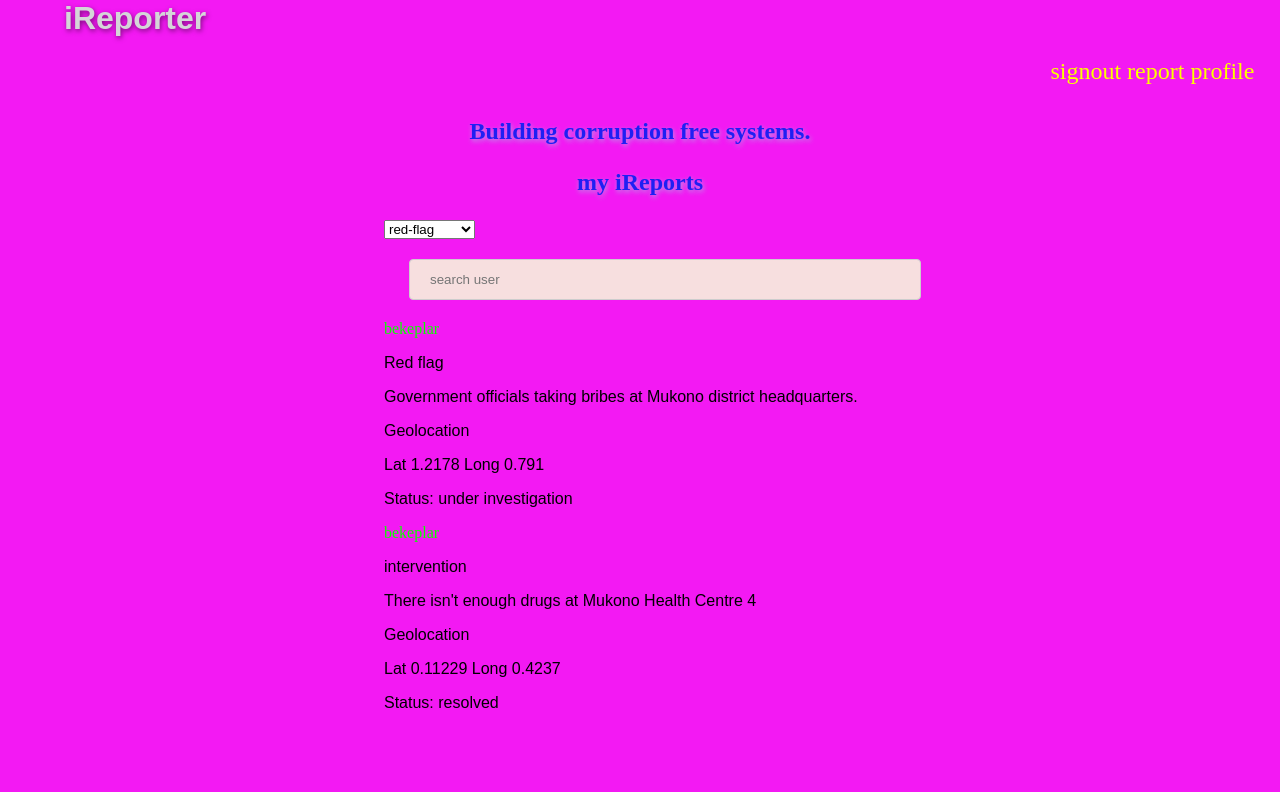
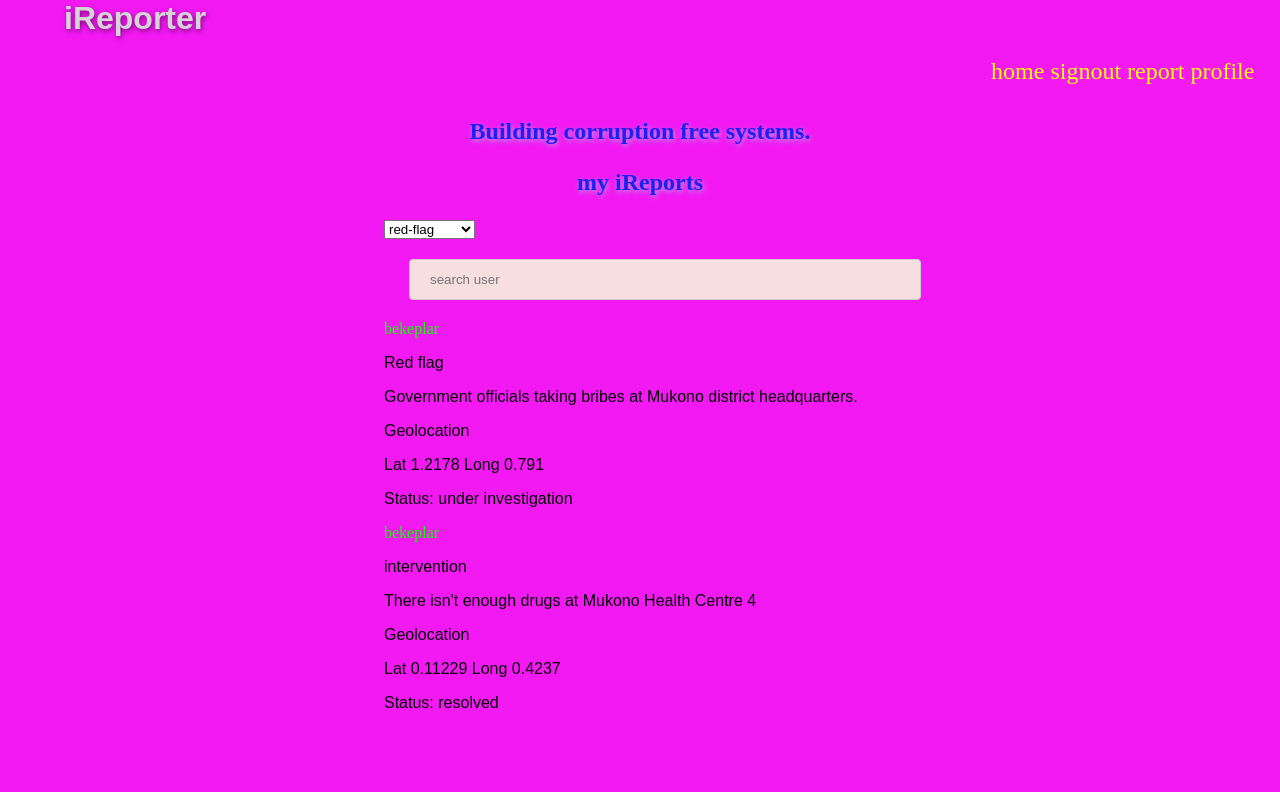
Before and after one commit to bekeplar/iReporter, a Python web app: template UI/templates/records.html in a window 1280 px wide. Run offline with Jinja, Linux system fonts and the light colour scheme; the template is opened without the code that fills it, so the values that code supplies are empty.

```diff
--- a/UI/templates/records.html
+++ b/UI/templates/records.html
@@ -12,21 +12,19 @@
             <h1>iReporter</h1>
             <heder>
                 <div class="top">
-                    <a href="index.html">signout</a>
+                    <a href="index.html">home</a>
+                    <a href="signin.html">signout</a>
                     <a href="incident.html">report</a>
                     <a href="profile.html">profile</a>
                 </div>
             </heder><br><br>
             <h3>Building corruption free systems.</h3>
-
             <div class="dare">
                     <h3>my iReports</h3>
-
                         <select>
                             <option>red-flag </option>
                             <option>intervention</option>
                         </select>
-
                     <input type="search" placeholder="search user">
                     <div class="dropdown1">
                         <span>bekeplar</span s>
@@ -42,9 +40,8 @@
                         <span>bekeplar</span>
                             <p>intervention</p>
                             <p>There isn't enough drugs at Mukono Health Centre 4</p>
-                                <p>Geolocation</p>
-                                <p>Lat 0.11229 Long 0.4237</p>
-
+                            <p>Geolocation</p>
+                            <p>Lat 0.11229 Long 0.4237</p>
                             <p>Status: resolved</p>
                     </div>
              </div>
```
